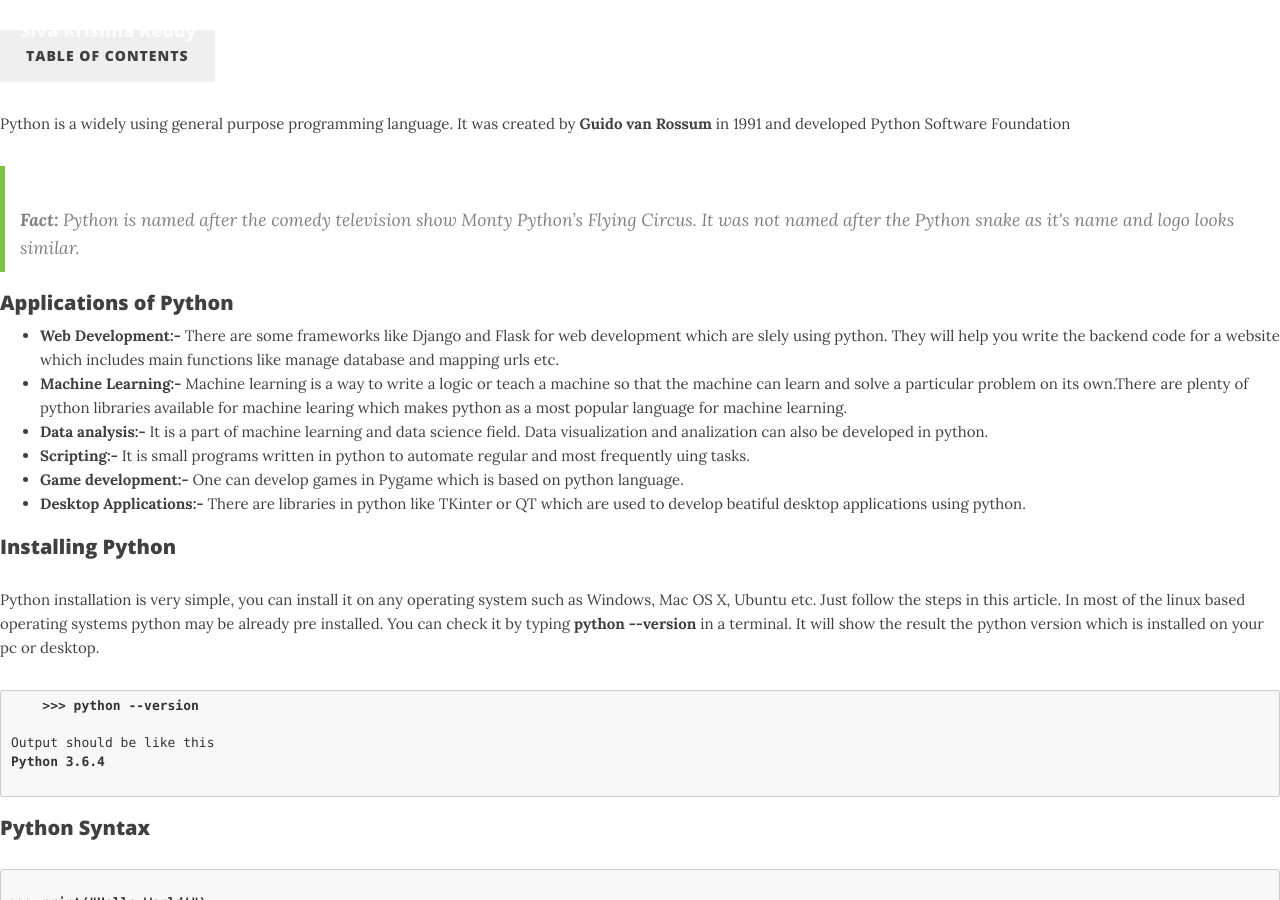
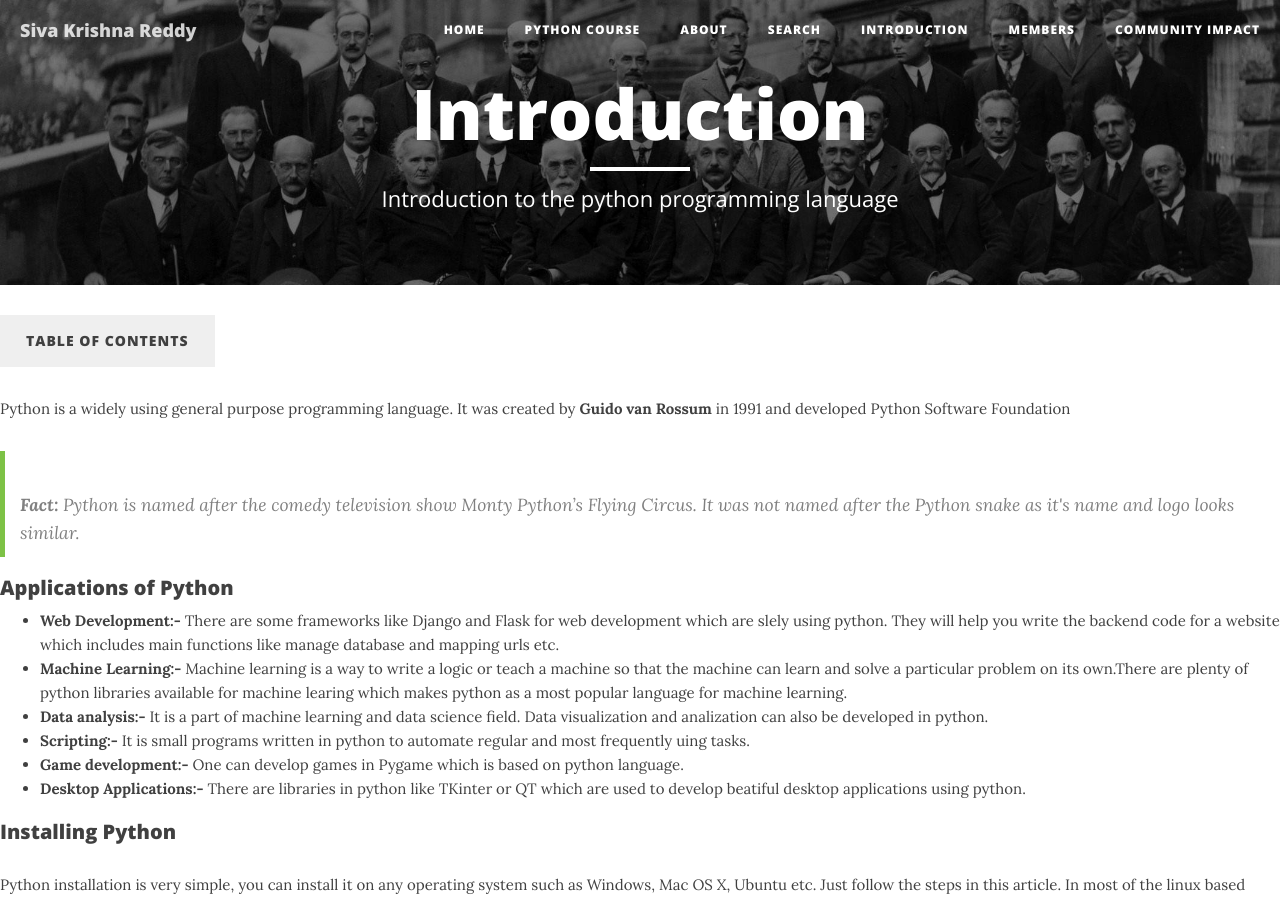
Before and after one commit to sivakrishna383/sivakrishna383.github.io, a Jekyll site: the page built from pages/introduction2.md, in a window 1280 px wide and 900 px high. Built offline with Jekyll 4.4.1, drawn with Linux system fonts in a browser that asks for light colours; nearby versions of some CDN libraries.

Commit message:
Update introduction2.md

```diff
--- a/pages/introduction2.md
+++ b/pages/introduction2.md
@@ -4,6 +4,39 @@ title: Introduction
 description: "Introduction to the python programming language"
 
 ---
+
+<!-- Page Header -->
+<header class="intro-header" style="background-image: url('{{ site.baseurl }}/{% if page.header-img %}{{ page.header-img }}{% else %}{{ site.header-img }}{% endif %}')">
+    <div class="container">
+        <div class="row">
+            <div class="col-lg-8 col-lg-offset-2 col-md-10 col-md-offset-1">
+                <div class="site-heading" style="padding: 75px 0">
+					{% if page.url == '/' %}
+					{% if site.logo %}
+					<img src= "{{ site.logo }}" style="height: 150px">
+					{% endif %}
+					{% else %}{% endif %}
+                    <h1>{% if page.title %}{{ page.title }}{% else %}{{ site.title }}{% endif %}</h1>
+                    <hr class="small">
+                    <span class="subheading">{% if page.description %}{{ page.description }}{% else %}{{ site.description }}{% endif %}</span>
+                </div>
+            </div>
+        </div>
+    </div>
+</header>
+
+
+
+
+
+
+
+
+
+
+
+
+
 
 <button type="button" class="btn btn-outline-primary" data-toggle="collapse" data-target="#toc">Table Of Contents</button>
   <div id="toc" class="collapse" align="left" style="margin-left: 20%; line-height: 1.6; font-size: 20px;">
```
